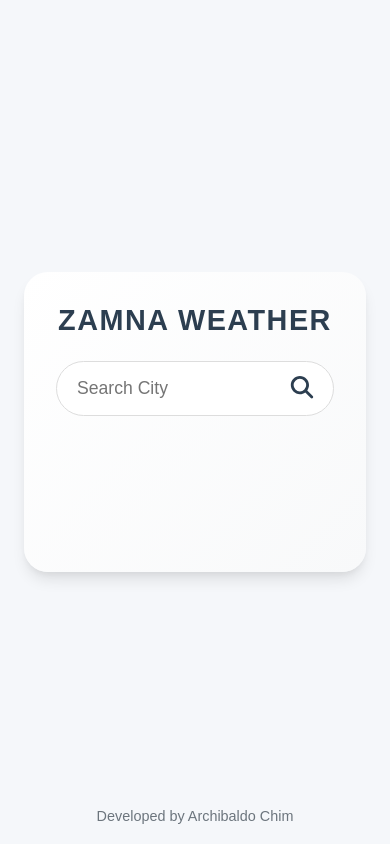
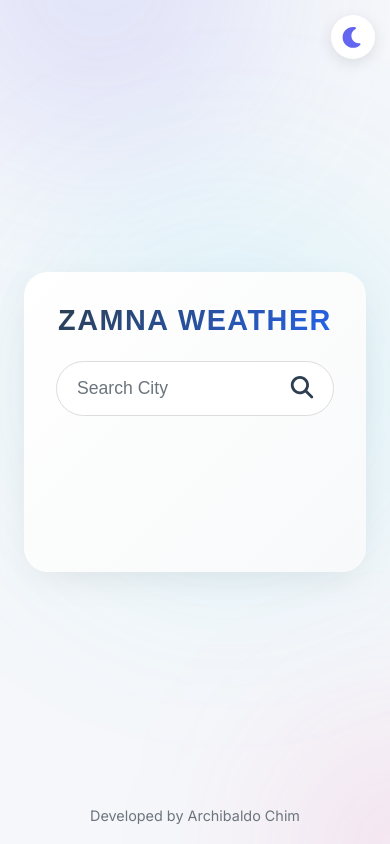
Before and after one commit to ArchyChim/weatherApp, a React (Vite) app: page / in a window 390 px wide. Built offline with nearby package versions, Linux system fonts and the light colour scheme.

Commit message:
dark mode & background added

```diff
--- a/src/App.css
+++ b/src/App.css
@@ -1,5 +1,34 @@
 @import url('https://fonts.googleapis.com/css2?family=Inter:ital,opsz,wght@0,14..32,100..900;1,14..32,100..900&display=swap');
 
+:root {
+  /* Light Mode Colors */
+  --bg-primary: #f5f7fa;
+  --bg-card: linear-gradient(135deg, #ffffff 0%, #f8f9fa 100%);
+  --bg-card-solid: #ffffff;
+  --text-primary: #2c3e50;
+  --text-secondary: #6c757d;
+  --border-color: #ddd;
+  --shadow-color: rgba(0, 0, 0, 0.1);
+  --accent-color: #2563eb;
+  --blob-color-1: rgba(99, 102, 241, 0.15);
+  --blob-color-2: rgba(236, 72, 153, 0.12);
+  --blob-color-3: rgba(34, 211, 238, 0.1);
+}
+
+[data-theme="dark"] {
+  /* Dark Mode Colors */
+  --bg-primary: #0f172a;
+  --bg-card: linear-gradient(135deg, #1e293b 0%, #0f172a 100%);
+  --bg-card-solid: #1e293b;
+  --text-primary: #f1f5f9;
+  --text-secondary: #94a3b8;
+  --border-color: #334155;
+  --shadow-color: rgba(0, 0, 0, 0.4);
+  --accent-color: #60a5fa;
+  --blob-color-1: rgba(99, 102, 241, 0.25);
+  --blob-color-2: rgba(236, 72, 153, 0.2);
+  --blob-color-3: rgba(34, 211, 238, 0.18);
+}
 
 * {
   margin: 0;
@@ -7,17 +36,123 @@
   box-sizing: border-box;
 }
 
+/* Animated Background */
 .weather-app {
-  background-color: #f5f7fa;
+  background-color: var(--bg-primary);
   min-height: 100vh;
   display: flex;
+  flex-direction: column;
   justify-content: center;
   align-items: center;
   padding: 1rem;
+  position: relative;
+  overflow: hidden;
+  transition: background-color 0.4s ease;
+}
+
+/* Animated Blobs for Background */
+.weather-app::before,
+.weather-app::after {
+  content: '';
+  position: absolute;
+  border-radius: 50%;
+  filter: blur(80px);
+  animation: float 20s ease-in-out infinite;
+  pointer-events: none;
+}
+
+.weather-app::before {
+  width: 500px;
+  height: 500px;
+  background: var(--blob-color-1);
+  top: -200px;
+  left: -100px;
+  animation-delay: 0s;
+}
+
+.weather-app::after {
+  width: 400px;
+  height: 400px;
+  background: var(--blob-color-2);
+  bottom: -150px;
+  right: -100px;
+  animation-delay: -10s;
+}
+
+/* Third blob using a pseudo-element on card-container parent */
+.blob-third {
+  position: absolute;
+  width: 350px;
+  height: 350px;
+  background: var(--blob-color-3);
+  border-radius: 50%;
+  filter: blur(80px);
+  top: 50%;
+  left: 50%;
+  transform: translate(-50%, -50%);
+  animation: floatCenter 15s ease-in-out infinite;
+  pointer-events: none;
+  z-index: 0;
+}
+
+@keyframes float {
+  0%, 100% {
+    transform: translate(0, 0) scale(1);
+  }
+  25% {
+    transform: translate(50px, 30px) scale(1.1);
+  }
+  50% {
+    transform: translate(-30px, 60px) scale(0.95);
+  }
+  75% {
+    transform: translate(40px, -20px) scale(1.05);
+  }
+}
+
+@keyframes floatCenter {
+  0%, 100% {
+    transform: translate(-50%, -50%) scale(1);
+  }
+  33% {
+    transform: translate(-40%, -60%) scale(1.15);
+  }
+  66% {
+    transform: translate(-60%, -40%) scale(0.9);
+  }
+}
+
+/* Theme Toggle Button */
+.theme-toggle {
+  position: absolute;
+  top: 20px;
+  right: 20px;
+  width: 50px;
+  height: 50px;
+  border-radius: 50%;
+  border: none;
+  background: var(--bg-card-solid);
+  box-shadow: 0 4px 15px var(--shadow-color);
+  cursor: pointer;
+  display: flex;
+  align-items: center;
+  justify-content: center;
+  font-size: 1.5rem;
+  transition: all 0.3s ease;
+  z-index: 100;
+}
+
+.theme-toggle:hover {
+  transform: scale(1.1) rotate(15deg);
+  box-shadow: 0 6px 20px var(--shadow-color);
+}
+
+.theme-toggle:active {
+  transform: scale(0.95);
 }
 
 .card-container {
-  background-color: white;
+  background: var(--bg-card);
   border-radius: 24px;
   padding: 2.5rem;
   padding-bottom: 2.5rem;
@@ -25,15 +160,24 @@
   min-height: 300px;
   position: relative;
   max-width: 420px;
-  box-shadow: 0 10px 15px -3px rgba(0, 0, 0, 0.1), 0 4px 6px -2px rgba(0, 0, 0, 0.05);
-  background: linear-gradient(135deg, #ffffff 0%, #f8f9fa 100%);
+  box-shadow: 0 10px 40px -10px var(--shadow-color),
+              0 0 0 1px rgba(255, 255, 255, 0.05);
   text-align: center;
+  z-index: 10;
+  backdrop-filter: blur(10px);
+  transition: background 0.4s ease, box-shadow 0.4s ease;
+}
+
+[data-theme="dark"] .card-container {
+  box-shadow: 0 10px 40px -10px var(--shadow-color),
+              0 0 0 1px rgba(255, 255, 255, 0.08);
 }
 
 .weather-icon {
-  width: 70px;
-  height: 70px;
+  width: 90px;
+  height: 90px;
   margin: 0 auto;
+  filter: drop-shadow(0 4px 8px rgba(0, 0, 0, 0.1));
 }
 
 .header {
@@ -44,9 +188,14 @@
 .title {
   font-weight: 750;
   font-size: 2.6rem;
-  color: #2c3e50;
+  color: var(--text-primary);
   text-transform: uppercase;
   letter-spacing: 1.5px;
+  background: linear-gradient(135deg, var(--text-primary) 0%, var(--accent-color) 100%);
+  -webkit-background-clip: text;
+  -webkit-text-fill-color: transparent;
+  background-clip: text;
+  transition: all 0.4s ease;
 }
 
 .search-wrapper {
@@ -60,15 +209,22 @@
 .search-input {
   width: 100%;
   padding: 16px 50px 16px 20px;
-  border: 1px solid #ddd;
+  border: 1px solid var(--border-color);
   border-radius: 35px;
   font-size: 1.1rem;
   outline: none;
-  transition: border 0.3s;
+  transition: all 0.3s ease;
+  background: var(--bg-card-solid);
+  color: var(--text-primary);
+}
+
+.search-input::placeholder {
+  color: var(--text-secondary);
 }
 
 .search-input:focus {
-  box-shadow: 0 0 0 3px rgba(12, 18, 32, 0.2);
+  box-shadow: 0 0 0 3px rgba(99, 102, 241, 0.3);
+  border-color: var(--accent-color);
 }
 
 .search-icon {
@@ -78,13 +234,13 @@
   transform: translateY(-50%);
   cursor: pointer;
   font-size: 1.4rem;
-  color: #2c3e50;
+  color: var(--text-primary);
   transition: transform 0.2s ease, color 0.2s ease;
 }
 
 .search-icon:hover {
   transform: translateY(-50%) scale(1.15);
-  color: #2563eb;
+  color: var(--accent-color);
 }
 
 .weather-data {
@@ -94,17 +250,23 @@
   gap: 0.8rem;
   margin-top: 1.5rem;
   padding-top: 1.5rem;
-  border-top: 1px solid rgba(0, 0, 0, 0.05);
+  border-top: 1px solid var(--border-color);
   animation: fadeIn 0.5s ease-in-out;
-  transition: opacity 0,3s ease, transform 0.3s ease;
+  transition: opacity 0.3s ease, transform 0.3s ease;
 }
 
 .other-data{
   display: flex;
   gap: 1.5rem;
   margin: 0;
+  padding: 0.8rem 1.5rem;
+  background: rgba(99, 102, 241, 0.08);
+  border-radius: 20px;
 }
 
+[data-theme="dark"] .other-data {
+  background: rgba(99, 102, 241, 0.15);
+}
 
 @keyframes fadeIn{
   from {opacity: 0; transform: translateY(10px); }
@@ -114,41 +276,56 @@
 .city {
   font-weight: 550;
   font-size: 2rem;
-  color: #2c3e50;
+  color: var(--text-primary);
+  transition: color 0.4s ease;
 }
 
 .temperature {
-  color: #2c3e50;
+  color: var(--text-primary);
   font-size: 4rem;
   font-weight: 300;
   margin: 1rem 0;
+  transition: color 0.4s ease;
 }
 
 .description {
-  color: #6c757d;
+  color: var(--text-secondary);
   font-size: 1.3rem;
   margin-bottom: 0.5rem;
   text-transform: capitalize;
+  transition: color 0.4s ease;
 }
 
 .humidity {
-  color: #6c757d;
+  color: var(--text-secondary);
   font-size: 1.3rem;
+  transition: color 0.4s ease;
 }
 
-.dev-text{
+.error {
+  color: #ef4444;
+  font-size: 1rem;
+  padding: 1rem;
+  background: rgba(239, 68, 68, 0.1);
+  border-radius: 12px;
+  margin-top: 1rem;
+}
+
+.dev-text {
   position: absolute;
   bottom: 20px;
   width: 100%;
   text-align: center;
-  color: #6c757d;
+  color: var(--text-secondary);
   font-size: 0.9rem;
   margin-top: 2rem;
-  font-family: sans-serif;
+  font-family: 'Inter', sans-serif;
+  z-index: 10;
+  transition: color 0.4s ease;
 }
 
 @media (max-width: 480px) {
-  .card-container{
+  .card-container {
     padding: 2rem;
   }
   .weather-app {
@@ -160,10 +337,29 @@
   .temperature {
     font-size: 2.5rem;
   }
-  .humidity{
+  .humidity {
     font-size: 1rem;
   }
-  .description{
+  .description {
     font-size: 1rem;
   }
+  .theme-toggle {
+    top: 15px;
+    right: 15px;
+    width: 44px;
+    height: 44px;
+    font-size: 1.3rem;
+  }
+  .weather-app::before {
+    width: 300px;
+    height: 300px;
+  }
+  .weather-app::after {
+    width: 250px;
+    height: 250px;
+  }
+  .other-data {
+    flex-direction: column;
+    gap: 0.5rem;
+  }
 }
--- a/src/components/MainView.jsx
+++ b/src/components/MainView.jsx
@@ -1,24 +1,37 @@
-import React, { useState } from "react"
+import React, { useState, useEffect } from "react"
 import { FontAwesomeIcon } from '@fortawesome/react-fontawesome'
-import { faSearch, faSpinner } from '@fortawesome/free-solid-svg-icons'
+import { faSearch, faSpinner, faSun, faMoon } from '@fortawesome/free-solid-svg-icons'
 import ReactCountryFlag from "react-country-flag";
 import axios from "axios";
 
-function  MainView () {
+function MainView() {
    const [city, setCity] = useState("");
    const [weather, setWeather] = useState(null);
-   const [error, setError] =  useState(null);
+   const [error, setError] = useState(null);
    const [isLoading, setIsLoading] = useState(false);
+   const [isDarkMode, setIsDarkMode] = useState(() => {
+      const saved = localStorage.getItem('theme');
+      return saved ? saved === 'dark' : window.matchMedia('(prefers-color-scheme: dark)').matches;
+   });
+
+   useEffect(() => {
+      document.documentElement.setAttribute('data-theme', isDarkMode ? 'dark' : 'light');
+      localStorage.setItem('theme', isDarkMode ? 'dark' : 'light');
+   }, [isDarkMode]);
+
+   const toggleTheme = () => {
+      setIsDarkMode(!isDarkMode);
+   };
 
    const fetchWeather = async () => {
       setIsLoading(true);
       try {
          const API_KEY = "379a02cbe90444e4abf15914252607";
-         const response = await fetch (
+         const response = await fetch(
             `https://api.weatherapi.com/v1/current.json?key=${API_KEY}&q=${city}&lang=en`
          );
 
-         if (!response.ok) throw new Error ("Ciudad no encontrada");
+         if (!response.ok) throw new Error("Ciudad no encontrada");
          const data = await response.json();
          console.log("Datos recibidos: ", data);
 
@@ -38,7 +51,7 @@ function  MainView () {
             icon: "https:" + data.current.condition.icon
          });
          setError(null);
-      } catch(err) {
+      } catch (err) {
          setError(err.message);
          setWeather(null);
       } finally {
@@ -47,8 +60,17 @@ function  MainView () {
    };
 
    return (
+      <div className="weather-app">
+         {/* Animated background blob */}
+         <div className="blob-third"></div>
 
-      <div className="weather-app">
+         {/* Theme Toggle Button */}
+         <button className="theme-toggle" onClick={toggleTheme} aria-label="Toggle theme">
+            <FontAwesomeIcon
+               icon={isDarkMode ? faSun : faMoon}
+               style={{ color: isDarkMode ? '#fbbf24' : '#6366f1' }}
+            />
+         </button>
 
          <div className="card-container">
             <header className="header">
@@ -56,12 +78,11 @@ function  MainView () {
             </header>
 
             <div className="search-wrapper">
-
                <input
                   type="text"
                   value={city}
                   onChange={(e) => setCity(e.target.value)}
-                  onKeyDown={(e)=> {
+                  onKeyDown={(e) => {
                      if (e.key === "Enter") {
                         fetchWeather();
                      }
@@ -71,15 +92,12 @@ function  MainView () {
                />
 
                <span className="search-icon" onClick={fetchWeather}>
-                  <FontAwesomeIcon icon={isLoading ? faSpinner: faSearch} spin={isLoading}/>
+                  <FontAwesomeIcon icon={isLoading ? faSpinner : faSearch} spin={isLoading} />
                </span>
-
             </div>
 
             {weather && (
-
-               <div className="weather-data" key = {weather.city}>
-
+               <div className="weather-data" key={weather.city}>
                   <h2 className="city">{weather.city} {weather.countryCode && (
                      <ReactCountryFlag
                         countryCode={weather.countryCode}
@@ -106,19 +124,13 @@ function  MainView () {
             {error && (
                <p className="error">{error}</p>
             )}
-
          </div>
 
          <p className="dev-text">
             Developed by Archibaldo Chim
          </p>
-
-
       </div>
-
    );
-
-
 }
 
 export default MainView
```
Also changed, not shown: src/App.jsx (+2 -7 lines), 1 other file (tests, documents, lock files or other folders).
